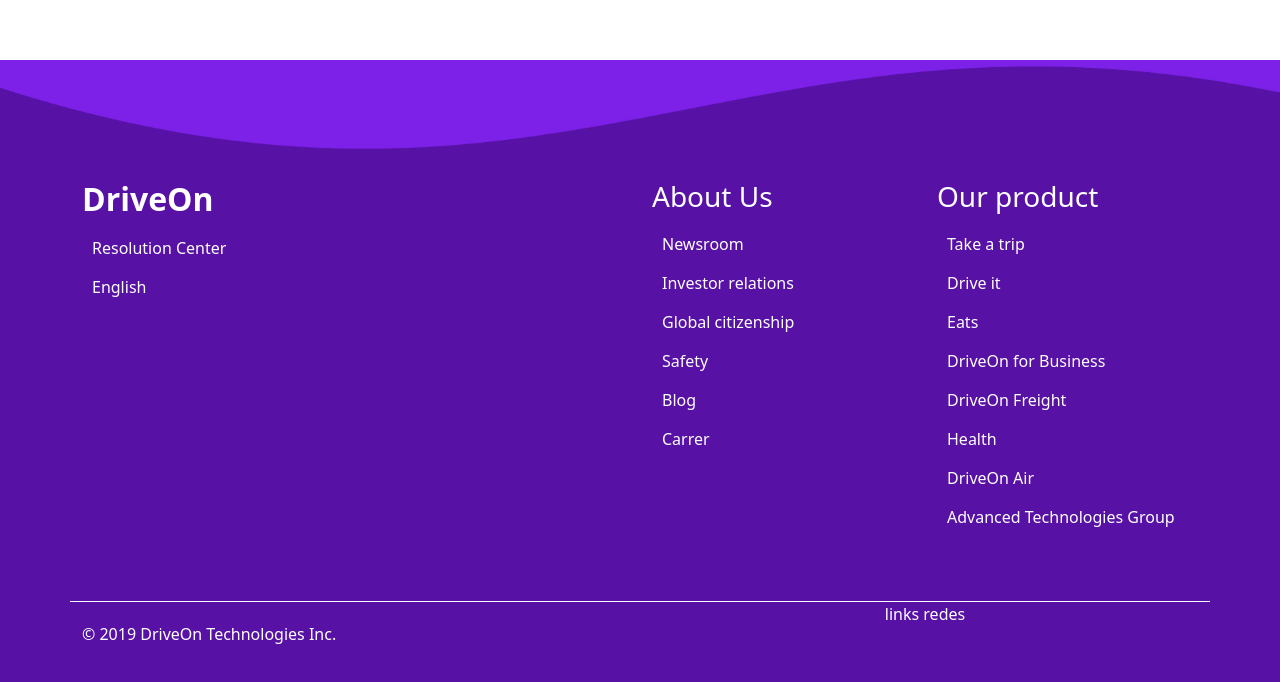
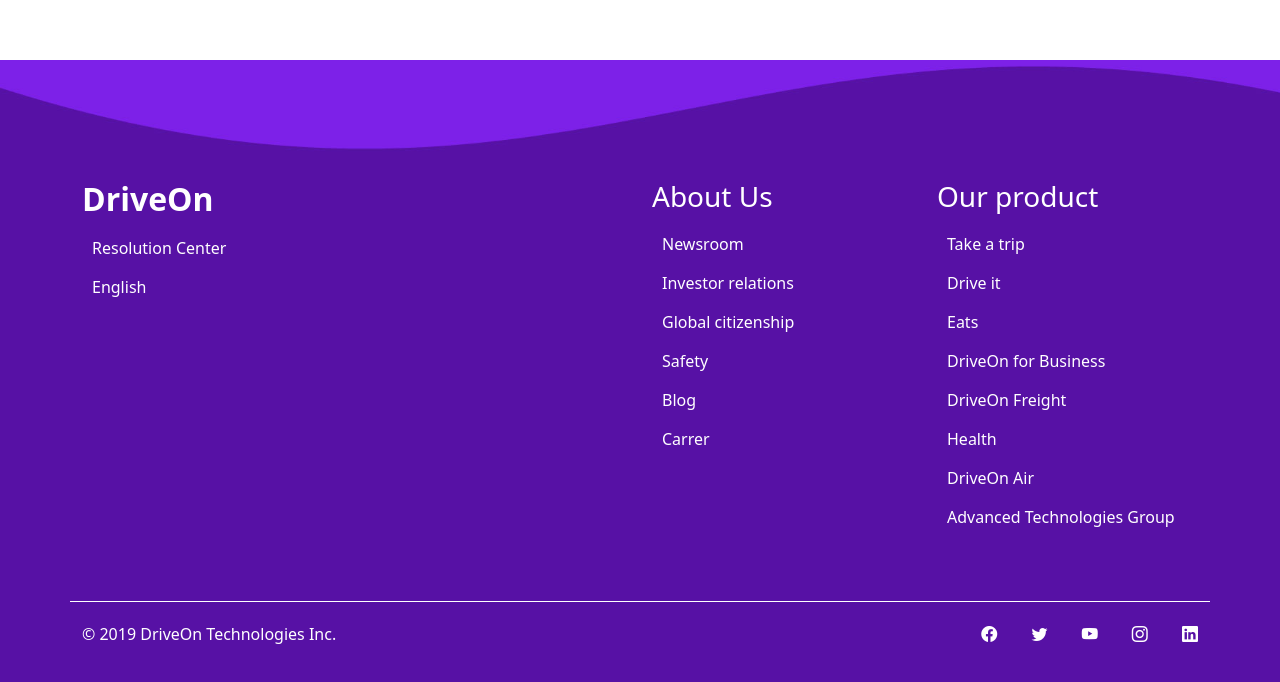
Before and after one commit to joaovitorpapalardo/Driveon, a plain HTML site: page index.html in a window 1280 px wide. Shown: the part 4710-5392 px from the top of the page. Drawn offline with nearby package versions, Linux system fonts and the light colour scheme.

Commit message:
change footer

```diff
--- a/css/styles.css
+++ b/css/styles.css
@@ -281,3 +281,13 @@ footer a:hover {
     align-items: start;
     text-align: start;
 }
+
+.links-redes-sociais{
+    align-items: end;
+    text-align: end;
+    padding-top: 20px;
+}
+
+.links-redes-sociais a{
+    padding-left: 30px;
+}
--- a/index.html
+++ b/index.html
@@ -4,10 +4,15 @@
     <title>DriveOn</title>
     <meta charset="UTF-8">
     <meta name="viewport" content="width=device-width, initial-scale=1.0">
+
+    <!-- CSS PERSONALIZADO-->
     <link rel="stylesheet" href="css/styles.css">
 
+    <!-- BOOTSTRAP -->
     <link href="https://cdn.jsdelivr.net/npm/bootstrap@5.3.3/dist/css/bootstrap.min.css" rel="stylesheet" integrity="sha384-QWTKZyjpPEjISv5WaRU9OFeRpok6YctnYmDr5pNlyT2bRjXh0JMhjY6hW+ALEwIH" crossorigin="anonymous">
     <script src="https://cdn.jsdelivr.net/npm/bootstrap@5.3.3/dist/js/bootstrap.bundle.min.js" integrity="sha384-YvpcrYf0tY3lHB60NNkmXc5s9fDVZLESaAA55NDzOxhy9GkcIdslK1eN7N6jIeHz" crossorigin="anonymous"></script>
+    <!-- BOOTSTRAP ICONS -->
+    <link rel="stylesheet" href="https://cdn.jsdelivr.net/npm/bootstrap-icons@1.11.3/font/bootstrap-icons.min.css">
 
 </head>
 <body>
@@ -311,8 +316,13 @@
                 <div class="col linha-footer">
                     <p>© 2019 DriveOn Technologies Inc.</p>
                 </div>
-                <div class="col linha-footer">
-                    links redes
+                <div class="col linha-footer links-redes-sociais">
+                    <a href=""><i class="bi bi-facebook"></i></a>
+                    <a href=""><i class="bi bi-twitter"></i></a>
+                    <a href=""><i class="bi bi-youtube"></i></a>
+                    <a href=""><i class="bi bi-instagram"></i></a>
+                    <a href=""><i class="bi bi-linkedin"></i></a>
+
                 </div>
             </div>
         </div>
```
